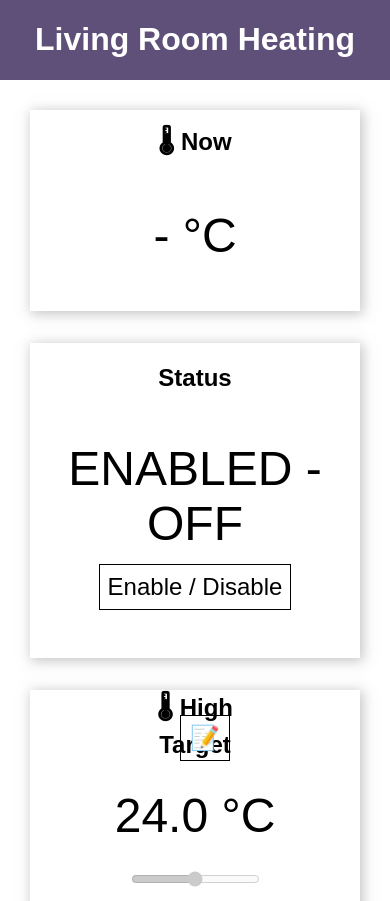
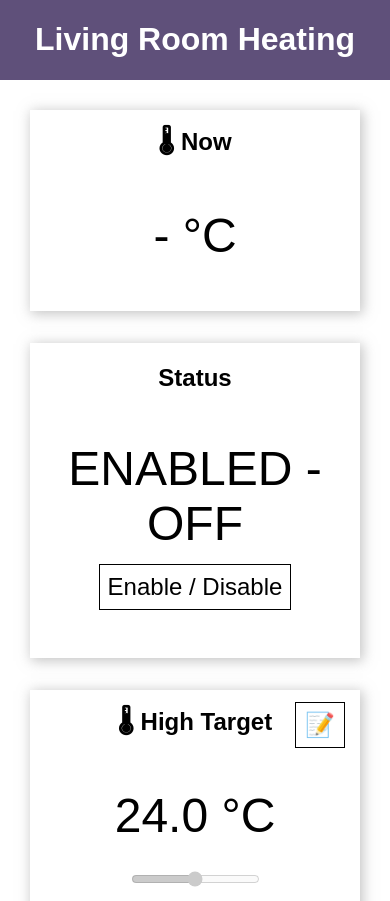
Before and after one commit to electro-dan/PiPicoWHeatingControl, a plain HTML site: page index.html in a window 390 px wide. Shown: the top 901 px of the page. Drawn offline with Linux system fonts and the light colour scheme; no server answers.

Commit message:
CSS fix for mobile

```diff
--- a/index.html
+++ b/index.html
@@ -51,13 +51,12 @@
     }
     .card h2 {
       font-size: 1.5rem;
-      width: 100px;
-      margin-left: auto;
-      margin-right: auto;
       display: flex;
       align-items: center;
       justify-content: center;
       height: 30px;
+      padding-left: 70px;
+      padding-right: 70px;
     }
     .card p {
       font-size: 3rem;
@@ -74,13 +73,11 @@
     .smallbtn {
       position: absolute;
       right: 15px;
-      top: 5px;
       width: 50px;
     }
     .cancel {
       position: absolute;
       left: 15px;
-      top: 5px;
       width: 50px;
       display: none;
     }
```
